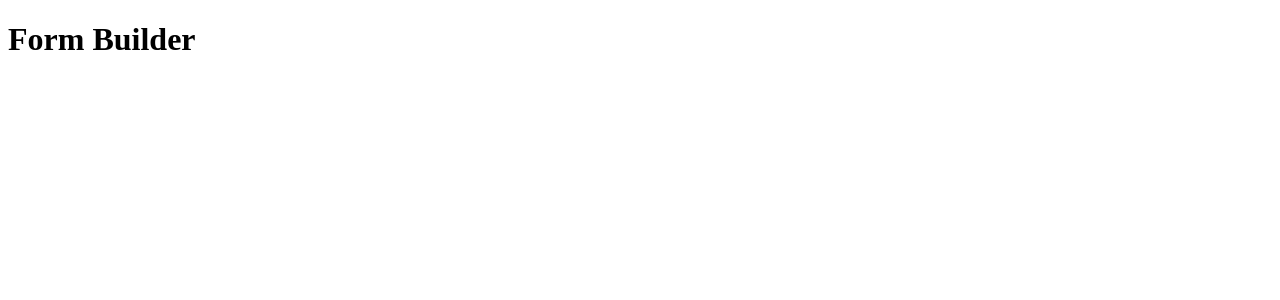
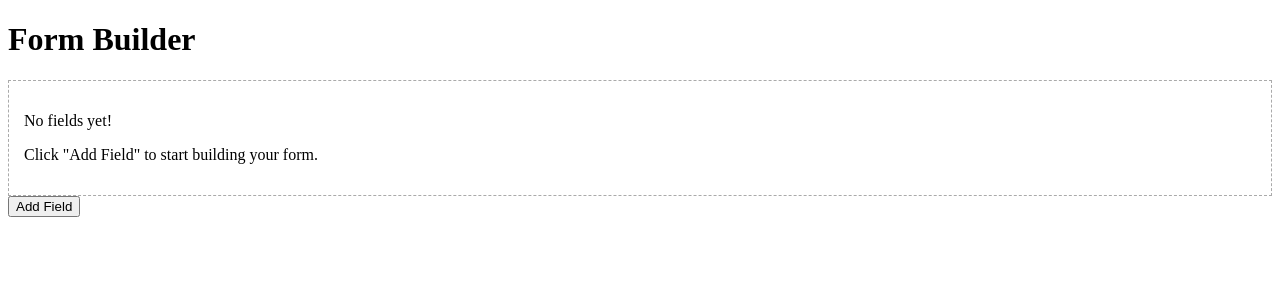
Before and after one commit to Nothingspecial2468/form-builder, a Vue app: page / in a window 1280 px wide. Shown: the top 300 px of the page. Built offline with nearby package versions, Linux system fonts and the light colour scheme.

Commit message:
Add empty state UI for form builder

```diff
--- a/src/App.vue
+++ b/src/App.vue
@@ -15,6 +15,21 @@ const{
 <template>
   <div>
     <h1>Form Builder</h1>
+
+    <div v-if="fields.length === 0" style="margin-top: 16px; padding: 15px; border: 1px dashed #aaa;">
+        <p>No fields yet!</p>
+        <p>Click "Add Field" to start building your form.</p>
+    </div>
+
+    <div v-else>
+        <div v-for="field in fields"
+        :key="field.id"
+        style="border: 1px solid #ccc; padding: 11px; margin: 10px 0;">
+        <!--existing field UI-->
+        </div>
+    </div>
+
+    <button @click="addField">Add Field</button>
 
     <div v-for="field in fields" :key="field.id" style="border: 1px solid black; padding: 10px; margin: 10px 0;">
       <input type="text"
```
